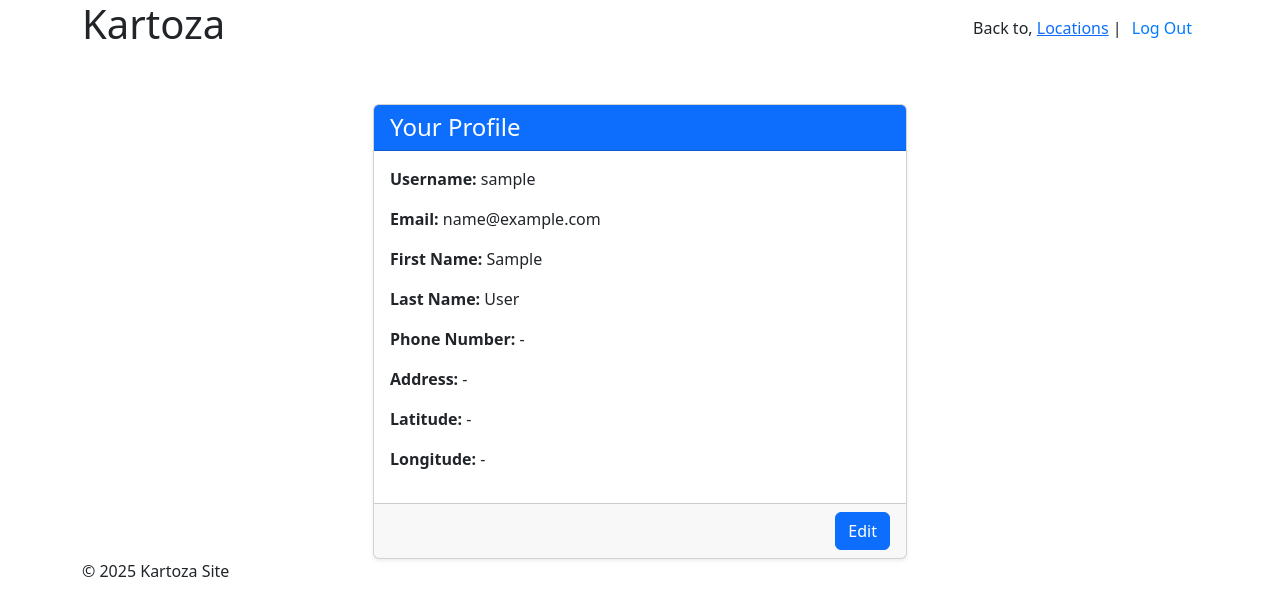
After one commit to tresiab/kartoza, a Django app: page /users/profile/ in a window 1280 px wide. The commit adds this page. Shown: the top 616 px of the page. Run offline with Django 5.2, Linux system fonts and the light colour scheme; the visitor is signed in with stand-in values (Sample User, id 1).

Commit message:
Add pages to view and edit a user's profile

```diff
--- a/templates/base.html
+++ b/templates/base.html
@@ -21,10 +21,10 @@
             <h1>{% block header %}Kartoza{% endblock %}</h1>
 
             <!-- Menu -->
+            <nav>
             {% block navbar %}
-            <nav>
                 {% if user.is_authenticated %}
-                    <span>Hello, {{ user.username|capfirst }}</span> |
+                    <span>Hello, <a href="{% url 'profile' %}">{{ user.first_name|default:user.username }}</a></span> |
                     <form id="logout-form" action="{% url 'logout' %}" method="post" style="display:inline;">
                         {% csrf_token %}
                         <button type="submit" style="background:none; border:none; color:#007bff; cursor:pointer;">
@@ -35,8 +35,8 @@
                     <a href="{% url 'login' %}">Log In</a> |
                     <a href="{% url 'register' %}">Register</a>
                 {% endif %}
+            {% endblock %}
             </nav>
-            {% endblock %}
         </div>
     </header>
 
--- a/users/templates/users/location.html
+++ b/users/templates/users/location.html
@@ -1,4 +1,6 @@
 {% extends "base.html" %}
+
+{% block title %}User Locations{% endblock %}
 
 {% block extra_css %}
 <link rel="stylesheet" href="https://unpkg.com/leaflet/dist/leaflet.css"/>
--- /dev/null
+++ b/users/templates/users/profile.html
@@ -0,0 +1,44 @@
+{% extends "base.html" %}
+
+{% block title %}View Profile{% endblock %}
+
+{% block extra_css %}
+<link href="https://cdn.jsdelivr.net/npm/bootstrap@5.3.2/dist/css/bootstrap.min.css" rel="stylesheet">
+{% endblock %}
+
+{% block navbar %}
+<span>Back to, <a href="{% url 'location' %}">Locations</a></span> |
+<form id="logout-form" action="{% url 'logout' %}" method="post" style="display:inline;">
+    {% csrf_token %}
+    <button type="submit" style="background:none; border:none; color:#007bff; cursor:pointer;">
+        Log Out
+    </button>
+</form>
+{% endblock %}
+
+{% block content %}
+<div class="container mt-5">
+    <div class="row justify-content-center">
+        <div class="col-md-6">
+            <div class="card shadow-sm">
+                <div class="card-header bg-primary text-white">
+                    <h4 class="mb-0">Your Profile</h4>
+                </div>
+                <div class="card-body">
+                    <p><strong>Username:</strong> {{ user.username }}</p>
+                    <p><strong>Email:</strong> {{ user.email|default:"-" }}</p>
+                    <p><strong>First Name:</strong> {{ user.first_name|default:"-" }}</p>
+                    <p><strong>Last Name:</strong> {{ user.last_name|default:"-" }}</p>
+                    <p><strong>Phone Number:</strong> {{ user.phonenumber|default:"-" }}</p>
+                    <p><strong>Address:</strong> {{ user.address|default:"-" }}</p>
+                    <p><strong>Latitude:</strong> {{ user.latitude|default:"-" }}</p>
+                    <p><strong>Longitude:</strong> {{ user.longitude|default:"-" }}</p>
+                </div>
+                <div class="card-footer text-end">
+                    <a href="{% url 'profile_change' %}" class="btn btn-primary">Edit</a>
+                </div>
+            </div>
+        </div>
+    </div>
+</div>
+{% endblock %}
--- a/users/urls.py
+++ b/users/urls.py
@@ -1,7 +1,9 @@
 from django.urls import path
 
-from .views import location_view
+from .views import location_view, profile_change_view, profile_view
 
 urlpatterns = [
     path("", location_view, name="location"),
+    path("profile/", profile_view, name="profile"),
+    path("profile/change/", profile_change_view, name="profile_change"),
 ]
--- a/users/views.py
+++ b/users/views.py
@@ -2,7 +2,7 @@ from django.contrib.auth import get_user_model
 from django.contrib.auth.decorators import login_required
 from django.shortcuts import redirect, render
 
-from .forms import CustomUserCreationForm
+from .forms import CustomUserChangeForm, CustomUserCreationForm
 
 User = get_user_model()
 
@@ -18,7 +18,28 @@ def register_view(request):
     return render(request, "registration/register.html", {"form": form})
 
 
-@login_required
+@login_required(login_url="login")
 def location_view(request):
     users = User.objects.exclude(latitude=None, longitude=None).values("username", "latitude", "longitude")
     return render(request, "users/location.html", {"users": list(users)})
+
+
+@login_required(login_url="login")
+def profile_view(request):
+    return render(request, "users/profile.html", {"user": request.user})
+
+
+@login_required(login_url="login")
+def profile_change_view(request):
+    """
+    Allow the logged in user to edit their profile.
+    """
+    user = request.user
+    if request.method == "POST":
+        form = CustomUserChangeForm(request.POST, instance=user)
+        if form.is_valid():
+            form.save()
+            return redirect("profile")
+    else:
+        form = CustomUserChangeForm(instance=user)
+    return render(request, "users/profile_change.html", {"form": form})
```
Also changed, not shown: users/forms.py (+17 -1 lines), users/templates/users/profile_change.html (added, +43 -0 lines).
